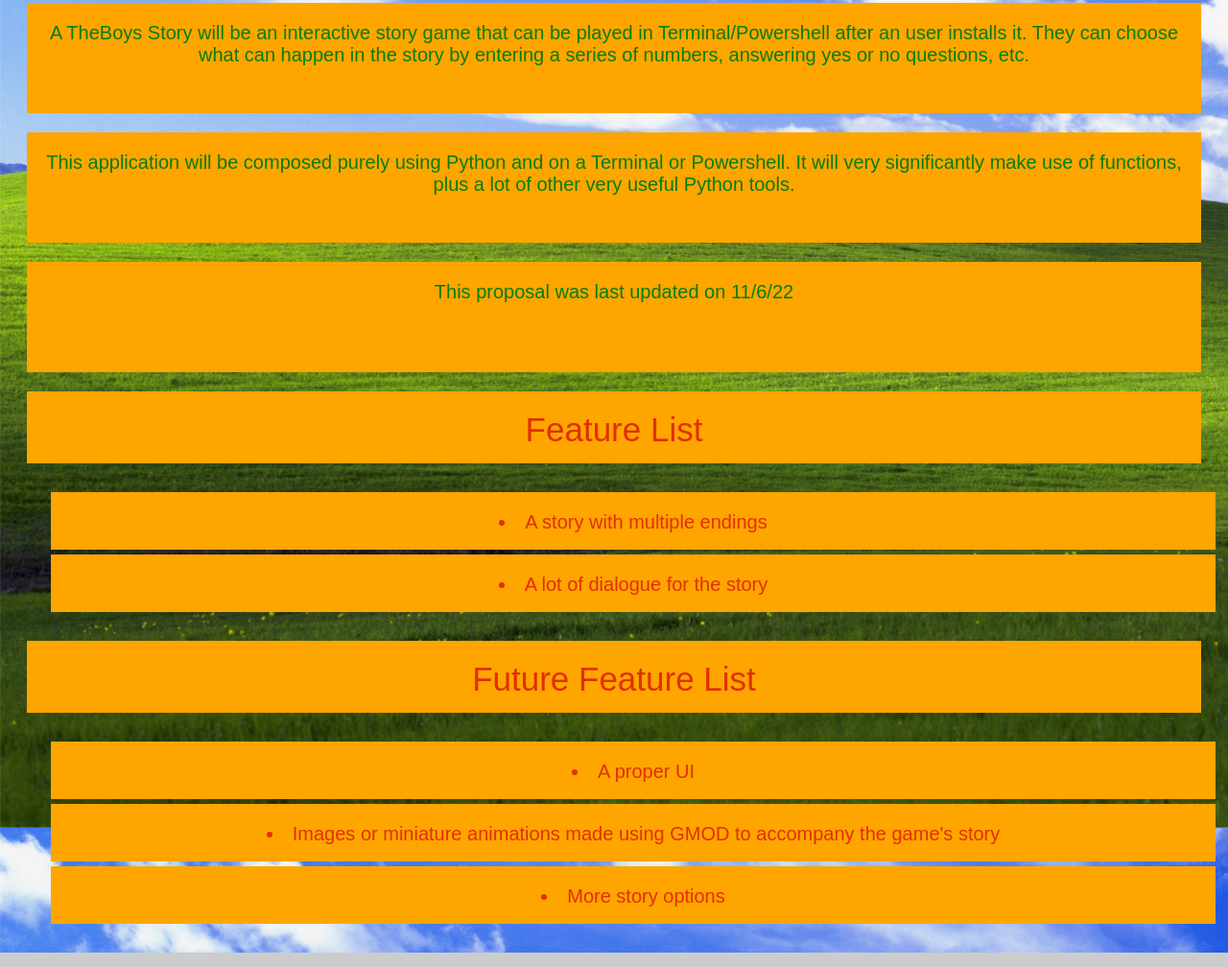
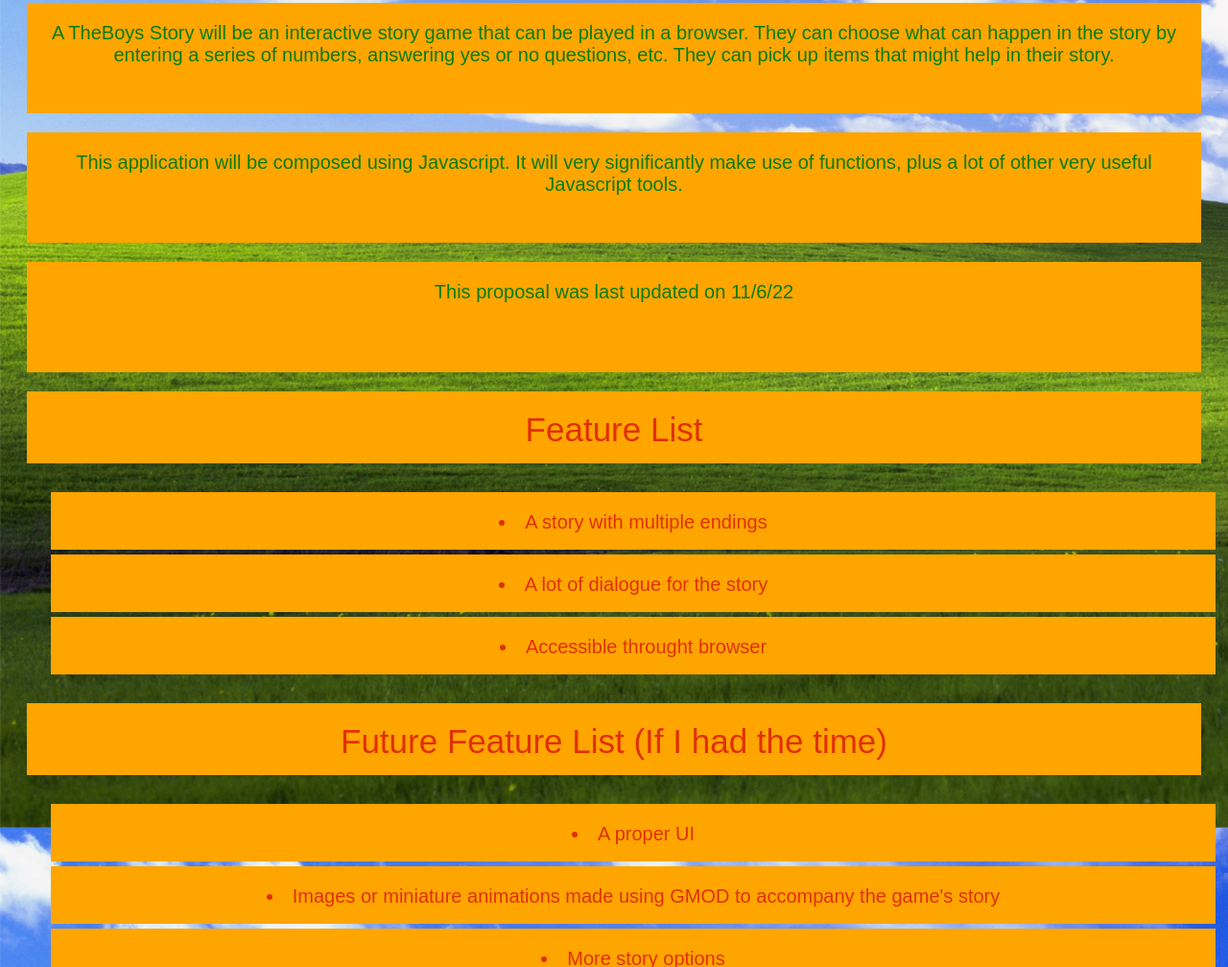
Before and after one commit to girimuszek/Sprint-5-Static-Page, a plain HTML site: page index.html in a window 1280 px wide. Shown: the part 337-1345 px from the top of the page at 96% size. Drawn offline with Linux system fonts and the light colour scheme.

Commit message:
Update index.html

```diff
--- a/index.html
+++ b/index.html
@@ -10,16 +10,17 @@
         <p style="margin: 20px; padding: 20px; background: orange; height: 40px;">Team Members: Kacper Zalewski</p>
         <h2 style="margin: 20px; padding: 20px; background: orange; height: 40px;">Introduction</h2>
         <p style="font-size: 20px; color:rgb(5, 125, 15);margin: 20px; padding: 20px;background: orange;
-        height: 75px;">A TheBoys Story will be an interactive story game that can be played in Terminal/Powershell after an user installs it. They can choose what can happen in the story by entering a series of numbers, answering yes or no questions, etc.
+        height: 75px;">A TheBoys Story will be an interactive story game that can be played in a browser. They can choose what can happen in the story by entering a series of numbers, answering yes or no questions, etc. They can pick up items that might help in their story.
         <p style="font-size: 20px; color:rgb(5, 125, 15);margin: 20px; padding: 20px;background: orange;
-        height: 75px;"> This application will be composed purely using Python and on a Terminal or Powershell. It will very significantly make use of functions, plus a lot of other very useful Python tools.
+        height: 75px;"> This application will be composed using Javascript. It will very significantly make use of functions, plus a lot of other very useful Javascript tools.
         <p style="font-size: 20px; color:rgb(5, 125, 15);margin: 20px; padding: 20px;background: orange;
         height: 75px;"> This proposal was last updated on 11/6/22
         <p style="font-size: 35px; color:rgb(225, 48, 4); margin: 20px; padding: 20px; background: orange; height: 35px;">Feature List<ul>
         <li style="margin: 5px; padding: 20px; background: orange; height: 20px;">A story with multiple endings</li>
         <li style="margin: 5px; padding: 20px; background: orange; height: 20px;">A lot of dialogue for the story</li>
+        <li style="margin: 5px; padding: 20px; background: orange; height: 20px;">Accessible throught browser </li>
         </ul></p>
-        <p style="font-size: 35px; color:rgb(225, 48, 4); margin: 20px; padding: 20px; background: orange; height: 35px;"> Future Feature List<ul>
+        <p style="font-size: 35px; color:rgb(225, 48, 4); margin: 20px; padding: 20px; background: orange; height: 35px;"> Future Feature List (If I had the time)<ul>
           <li style="margin: 5px; padding: 20px; background: orange; height: 20px;">A proper UI</li>
           <li style="margin: 5px; padding: 20px; background: orange; height: 20px;">Images or miniature animations made using GMOD to accompany the game's story </li>
           <li style="margin: 5px; padding: 20px; background: orange; height: 20px;">More story options </li>
```
